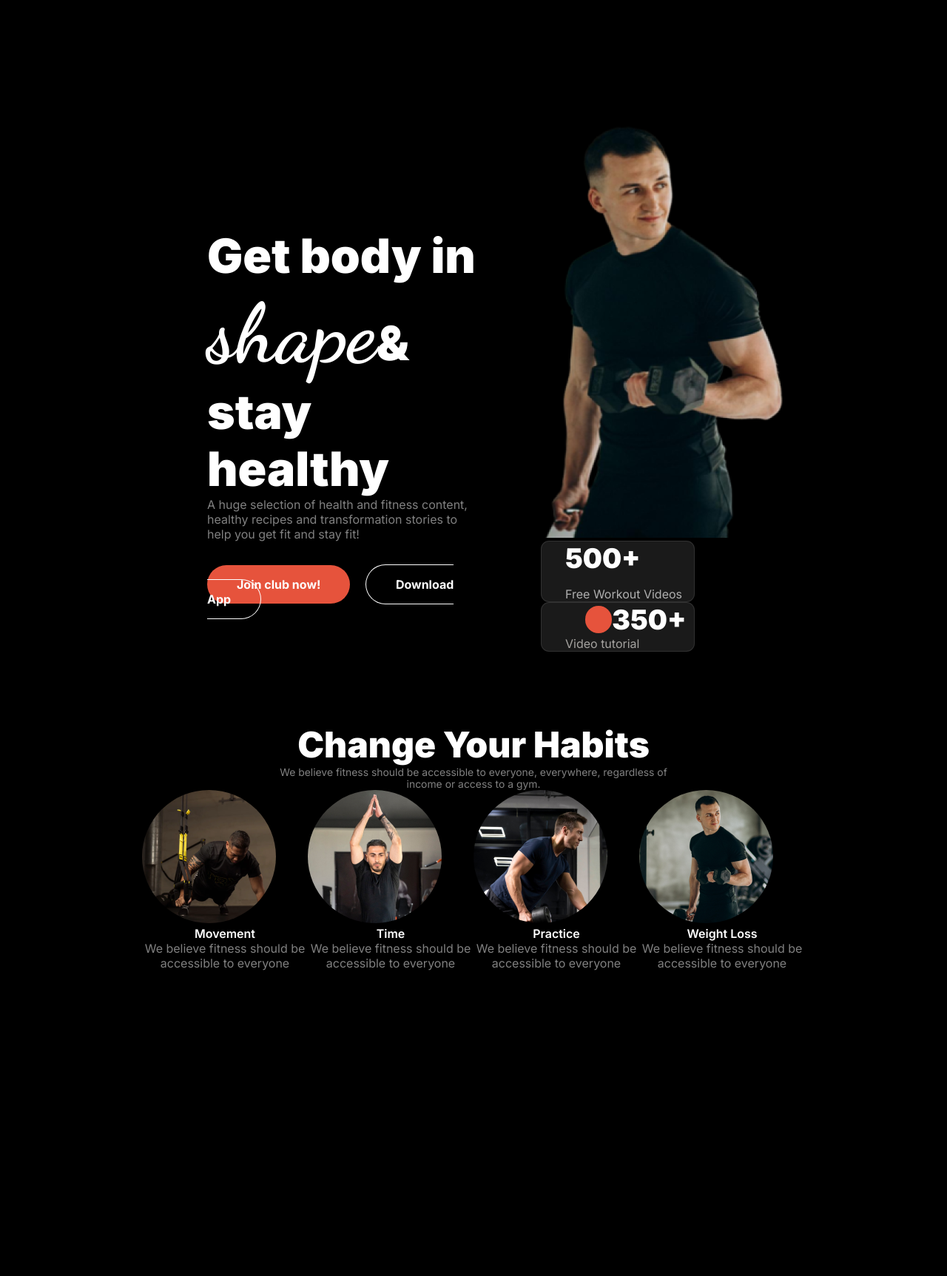
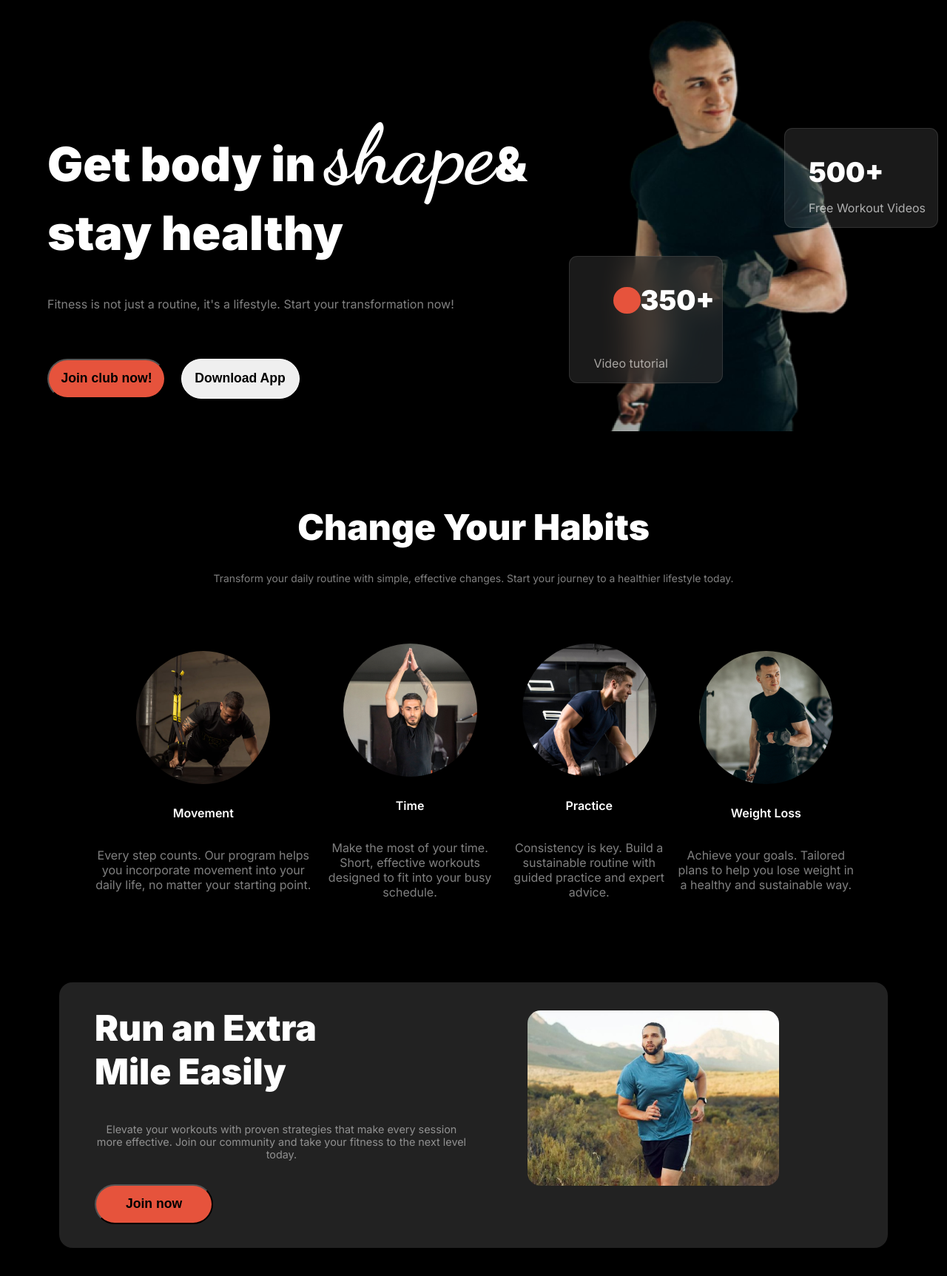
Before and after one commit to DilligentArch/Fitness, a plain HTML site: page index.html in a window 1280 px wide. Shown: the part 179-1904 px from the top of the page at 74% size. Before the commit the page ends 1491 px from the top, so only its background shows below. Drawn offline with Linux system fonts and the light colour scheme.

Commit message:
third commmit

```diff
--- a/css/style.css
+++ b/css/style.css
@@ -1,15 +1,15 @@
 @import url('https://fonts.googleapis.com/css2?family=Inter:wght@100..900&display=swap');
 @import url('https://fonts.googleapis.com/css2?family=Dancing+Script:wght@400..700&family=Work+Sans:ital,wght@0,100..900;1,100..900&display=swap');
-*{
-    padding: 0;
-    margin: 0;
-}
+
+
+
 body {
     font-family: "Inter", sans-serif;
     padding: 0;
     margin: 0;
     background: black;
     color: white;
+    box-sizing: border-box;
 }
 
 .display-flex {
@@ -67,17 +67,18 @@ body {
 
 .ban1 {
     /* border: 5px solid red; */
-    margin: 0 12.5rem;
-    margin-top: 12rem;
+    /* margin: 0 12.5rem; */
+    margin-top: 3rem;
 
 }
 
 .ban1-part1-container {
     /* border: 5px solid yellow; */
-    /* width: 70%; */
-    margin: 0 5rem;
+    width: 70%;
+    margin-left: 4rem;
+    flex-direction: column;
 
-    margin-top: 10rem;
+    margin-top: 6rem;
 
 }
 
@@ -85,6 +86,7 @@ body {
 .ban1-part1-container>h1 {
     font-weight: 900;
     font-size: 4rem;
+    margin-bottom: 2rem;
 }
 
 .ban1-part1-container>h1>span {
@@ -94,7 +96,7 @@ body {
 
 .ban1-part1-container>p {
     color: rgba(255, 255, 255, 0.5);
-    margin-bottom: 3rem;
+    margin-bottom: 4rem;
 }
 
 
@@ -107,7 +109,10 @@ body {
 .join {
     border-radius: 2.5rem;
     margin-right: 1rem;
-
+    width: 10rem;
+    height: 3.37rem;
+    font-size: 1.1rem;
+    font-weight: 600;
     background: rgb(230, 83, 60);
 }
 
@@ -115,7 +120,17 @@ body {
     box-sizing: border-box;
     border: 0.06rem solid rgb(255, 255, 255);
     border-radius: 2.5rem;
+    width: 10rem;
+    height: 3.37rem;
+    font-size: 1.1rem;
+    font-weight: 600;
 
+}
+
+.ban1-part2 {
+    /* border: 5px solid teal; */
+    position: relative;
+    margin-right: 7rem;
 }
 
 .five {
@@ -128,6 +143,10 @@ body {
     /* padding: .5rem;*/
     padding-left: 2rem;
     width: 13rem;
+    position: absolute;
+    top: 10.6rem;
+    right: -6.25rem;
+
 
 }
 
@@ -154,6 +173,9 @@ body {
 
     backdrop-filter: blur(20px);
     background: rgba(48, 48, 48, 0.54);
+    position: absolute;
+    bottom: 4.3rem;
+    left: -3.1rem;
 }
 
 .three>div {
@@ -186,49 +208,138 @@ body {
 
 .sec1 {
     /* border: 2px solid blue; */
-    margin: 6rem 12rem 0rem 12rem;
+    /* margin: 6rem 12rem 0rem 12rem; */
+    width: 90%;
+    margin: 0 auto;
+    margin-top: 6rem;
+    /* padding-left: 5rem; */
+
 }
 
 .sec1-heading {
     /* border: 5px solid aqua; */
-    margin: 0rem 11rem 0 11rem;
+    /* margin: 0rem 11rem 0 11rem; */
     text-align: center;
+    /* margin-right: 10rem; */
+    margin-bottom: 3rem;
+
 }
 
 .sec1-heading>h1 {
     font-weight: 900;
     font-size: 3rem;
+    margin-bottom: 2rem;
 }
 
 .sec1-heading>p {
     font-size: .87rem;
     font-weight: 400;
     color: rgba(255, 255, 255, 0.5);
+    margin-bottom: 5rem;
+
 }
 
-.round>img {
+.sec1-sub>img {
     border-radius: 50%;
     /* border: 5px solid yellow; */
+    /* padding-left: 40px; */
+    /* text-align: center; */
 }
 
 .sec1-sub>h1 {
     font-size: 1rem;
     font-weight: 600;
     /* border: 5px solid yellow; */
-    text-align: center;
+    /* text-align: center; */
+    /* padding-left: 3.5rem; */
+    margin-top: 1.8rem;
+
 }
+
+
+
 
 .sec1-sub>p {
     color: rgba(255, 255, 255, 0.5);
     font-size: 1rem;
     font-weight: 400;
+    margin-top: 1.5rem;
+    margin-bottom: 2rem;
+    /* margin-left: 0; */
     text-align: center;
+    /* border: 2px solid sandybrown; */
 }
 
+.sec1-p2 {
+    /* justify-content: space-around;
+    align-items: center; */
+    /* border: 2px solid whitesmoke; */
+    width: 90%;
+    /* height: 600px; */
+    margin: 0 auto;
+}
 
+.sec1-sub {
+    /* border: 5px solid red; */
+    display: flex;
+    flex-direction: column;
+    justify-content: center;
+    align-items: center;
+}
 
+/* .two-btn{
+    border: 2px solid aquamarine;
+     width: ;
+}  */
 
+.sec2 {
+    /* border: 5px solid lawngreen; */
+    margin: 5rem;
+    justify-content: space-around;
+    border-radius: 1.12rem;
+    background: rgb(34, 34, 34);
+}
 
+.sec2-p1 {
+    /* border: 5px solid darkgoldenrod; */
+    width: 50%;
+    margin-left: 3rem;
+    margin-bottom: 2rem;
+}
+
+.sec2>div>h1 {
+    margin-top: 2rem;
+
+    /* border: 5px solid teal; */
+    color: rgb(255, 255, 255);
+    font-family: Inter;
+    font-size: 48px;
+    font-weight: 900;
+}
+
+.sec2-p1>p {
+    color: rgba(255, 255, 255, 0.5);
+    font-family: Inter;
+    font-size: .9rem;
+    font-weight: 400;
+    margin-bottom: 2rem;
+    text-align: center;
+    /* border: 5px solid darkkhaki; */
+
+}
+
+.sec2-img {
+    width: 60%;
+    /* margin: 0 auto; */
+    border-radius: 1.1rem;
+    margin-top: 2.4rem;
+    margin-left: 5rem;
+
+}
+
+#sec2-img-main {
+    display: none;
+}
 
 
 
@@ -243,17 +354,86 @@ body {
     .ham-icon {
         display: initial;
     }
-    .sec1-p2{
+
+    .sec1-p2 {
         flex-direction: column;
         /* border: 5px solid red; */
     }
-    .ban1{
+
+    .sec1 {
+        /* width: 90%;
+        margin: 0 auto; */
+        display: flex;
+        flex-direction: column;
+        justify-content: center;
+        align-items: center;
+        width: 90%;
+        margin: 0 auto;
+        margin-left: 3rem;
+    }
+
+    .ban1 {
         flex-direction: column;
     }
-    .sec1-sub>h1,.sec1-sub>p{
+
+    .ban1-part1-container {
+        width: 100%;
+    }
+
+    .sec1-sub>h1,
+    .sec1-sub>p {
         margin-left: 3.3rem;
         margin-right: 3.3rem;
         /* border: 2px solid gold; */
 
     }
+
+    .sec1-heading>h1,
+    .sec1-heading>p {
+        border: 5px solid turquoise;
+        /* padding-right: 10px; */
+        text-align: center;
+        /* font-size: 16px; */
+        /* padding-left: 0; */
+        width: 100%;
+
+
     }
+
+    .sec1-heading {
+        margin: 0;
+        padding: 0;
+        width: 280px;
+
+
+    }
+
+    .sec2 {
+        width: 100%;
+        flex-direction: column;
+        margin: 0;
+        justify-content: center;
+        align-items: center;
+        margin-left: 2.5rem;
+    }
+
+    .sec2-p1>p {
+        text-align: left;
+        width: 80%;
+    }
+
+    .sec2-p1 {
+        width: 100%;
+    }
+
+    .sec2-img {
+        display: none;
+    }
+
+    #sec2-img-main {
+        display: initial;
+         width: 290px;
+        height: 12rem;
+        margin-left: 0rem;
+    }
+}
--- a/index.html
+++ b/index.html
@@ -25,47 +25,72 @@
             </div>
         </nav>
         <div class="display-flex  ban1">
-            <div class="ban1-part1" > <div class="ban1-part1-container">
-                <h1>Get body in  <span class="shape">shape</span>& stay healthy</h1>
-            <p>A huge selection of health and fitness content, healthy recipes  and transformation stories to help you get fit and stay fit!</p>
-            <h4 class="join">Join club now!</h4>
-            <h4 class="download">Download App</h4></div> </div>
-            <div class="ban1-part2"><div><img src="images/first-image.png" alt=""></div>
-            <div class="five"><h3>500+</h3>
-            <p>Free Workout Videos</p></div>
-            <div class="three"><div class="display-flex"><div></div>
-            <h3>350+</h3></div>
-            <p>Video tutorial</p></div></div>
+
+            <div class="ban1-part1-container display-flex">
+                <h1>Get body in <span class="shape">shape</span>& stay healthy</h1>
+                <p>Fitness is not just a routine, it's a lifestyle. Start your transformation now!</p>
+                <div class="two-btn"><button class="join">Join club now!</button>
+                    <button class="download">Download App</button>
+                </div>
+            </div>
+
+            <div class="ban1-part2">
+                <div><img src="images/first-image.png" alt=""></div>
+                <div class="five">
+                    <h3>500+</h3>
+                    <p>Free Workout Videos</p>
+                </div>
+                <div class="three">
+                    <div class="display-flex">
+                        <div></div>
+                        <h3>350+</h3>
+                    </div>
+                    <p>Video tutorial</p>
+                </div>
+            </div>
         </div>
     </header>
     <main>
-        <section class="sec1">
+        <section class="sec1 ">
             <div class="sec1-heading">
                 <h1>Change Your Habits</h1>
-                <p>We believe fitness should be accessible to everyone, everywhere, regardless of income or access to a gym.</p>
+                <p>Transform your daily routine with simple, effective changes. Start your journey to a healthier
+                    lifestyle today.</p>
             </div>
             <div class="display-flex sec1-p2">
-                <div class="sec1-sub" >
-                    <div class="round"><img src="images/image1.png" alt=""></div>
-                    <h1>Movement</h1>
-                    <p>We believe fitness should be accessible to everyone</p>
+                <div class="sec1-sub">
+                    <img src="images/image1.png" alt="">
+                    <h1 id="movement">Movement</h1>
+                    <p>Every step counts. Our program helps you incorporate movement into your daily life, no matter
+                        your starting point.</p>
                 </div>
-                <div class="sec1-sub" >
-                    <div class="round"><img src="images/image2.png" alt=""></div>
-                    <h1>Time</h1>
-                    <p>We believe fitness should be accessible to everyone</p>
+                <div class="sec1-sub">
+                    <img src="images/image2.png" alt="">
+                    <h1 id="time">Time</h1>
+                    <p>Make the most of your time. Short, effective workouts designed to fit into your busy schedule.
+                    </p>
                 </div>
-                <div class="sec1-sub" >
-                    <div class="round"><img src="images/image3.png" alt=""></div>
-                    <h1>Practice</h1>
-                    <p>We believe fitness should be accessible to everyone</p>
+                <div class="sec1-sub">
+                    <img src="images/image3.png" alt="">
+                    <h1 id="practice">Practice</h1>
+                    <p>Consistency is key. Build a sustainable routine with guided practice and expert advice.</p>
                 </div>
-                <div class="sec1-sub" >
-                    <div class="round"><img src="images/image4.png" alt=""></div>
-                    <h1>Weight Loss</h1>
-                    <p>We believe fitness should be accessible to everyone</p>
+                <div class="sec1-sub">
+                    <img src="images/image4.png" alt="">
+                    <h1 id="weight">Weight Loss</h1>
+                    <p>Achieve your goals. Tailored plans to help you lose weight in a healthy and sustainable way.</p>
                 </div>
             </div>
+        </section>
+        <section class="sec2 display-flex">
+            <div class="sec2-p1">
+                <h1>Run an Extra <br>Mile Easily</h1>
+                <p>Elevate your workouts with proven strategies that make every session more effective. Join our community and take your fitness to the next level today.</p>
+                <button class="join">Join now</button>
+            </div>
+            <div class="sec2-p2"><img class="sec2-img " id="sec2-img" src="images/runedited.jpg" alt="">
+            <img class="sec2-img" id="sec2-img-main" src="images/runedited2.jpg" alt=""></div>
+
         </section>
     </main>
     <footer></footer>
```
Also changed, not shown: images/runedited.jpg (added), images/runedited2.jpg (added). Lines whose indentation alone changed are shown as unchanged.
